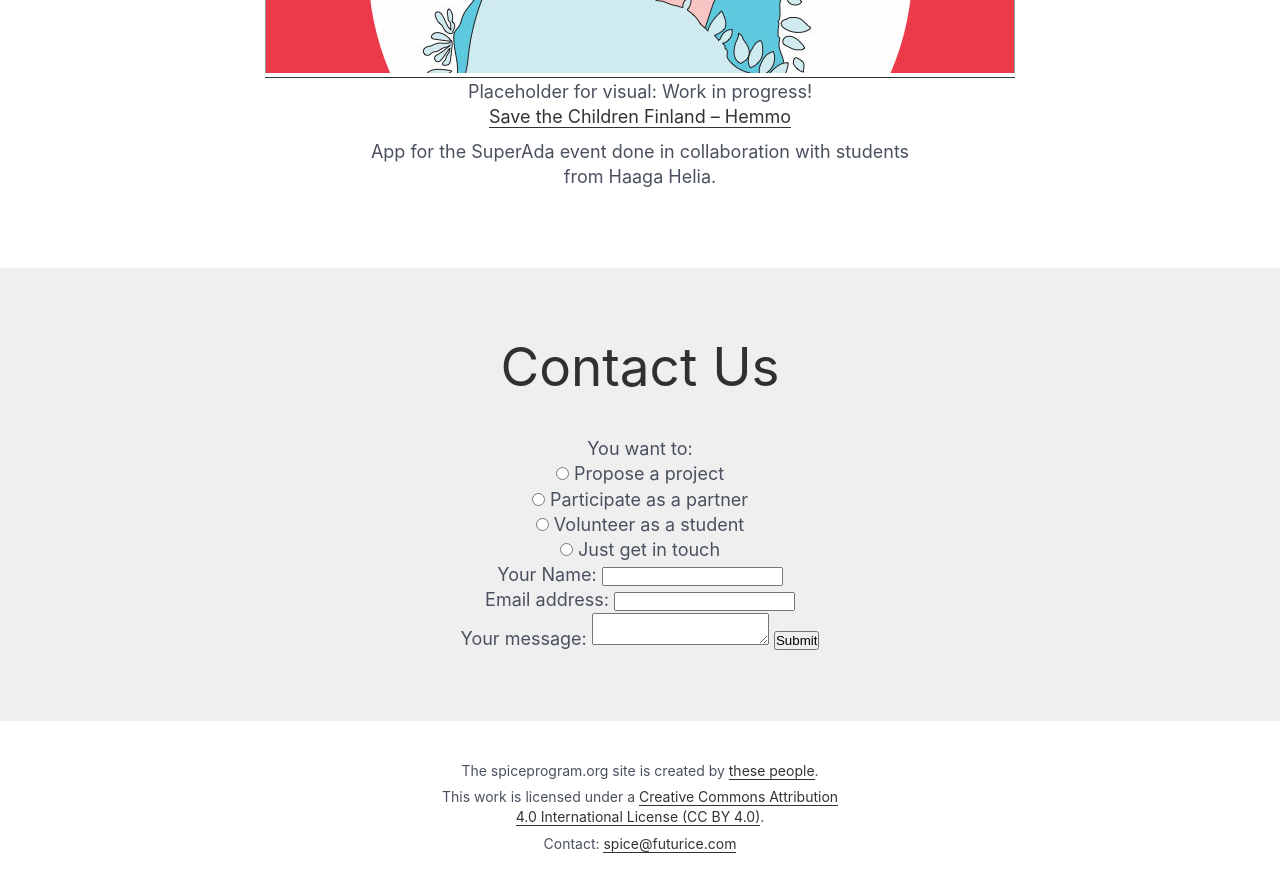
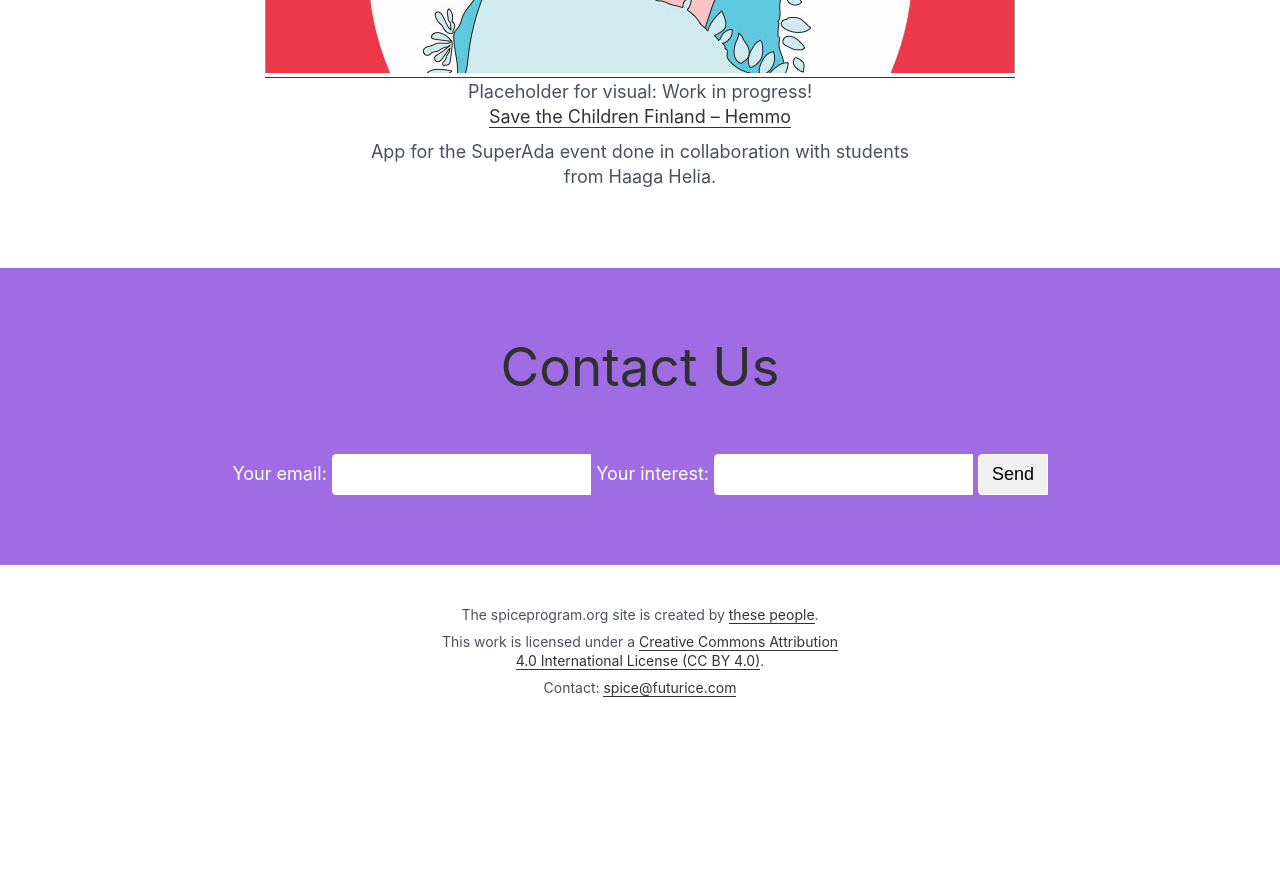
Before and after one commit to futurice/spiceprogram, a Jekyll site: the page built from chilicorn-fund/index.html, in a window 1280 px wide and 900 px high, scrolled down 6090 px. Shown: the top 892 px of the window. Built offline with Jekyll 4.4.1, drawn with Linux system fonts in a browser that asks for light colours; nearby versions of some CDN libraries; after the commit the page ends 6835 px from its top, so only the background shows below that.

Commit message:
Update index.html
Updated the contact form at the bottom to use formspree.io, styling needs work still

```diff
--- a/chilicorn-fund/index.html
+++ b/chilicorn-fund/index.html
@@ -234,42 +234,21 @@ custom_js:
   </div>
 </section>
 
-
-<section class="contact">
+<section class="newsletter">
   <div class="container">
     <div class="section-header">
-      <a name="contact"></a>
       <h2>Contact Us</h2>
     </div>
-    <form action="contact-us.php">
 
-    <label class="form-label">You want to:</label>
-    <div class="radio-group">
-      <div class="radio">
-        <input id="radio_contact_project" name="objective" value="Propose a project" type="radio">
-          <label for="radio_contact_project">Propose a project</label>
-      </div>
-      <div class="radio">
-        <input id="radio_contact_partner" name="objective" value="Participate as a partner" type="radio">
-          <label for="radio_contact_partner">Participate as a partner</label>
-      </div>
-      <div class="radio">
-        <input id="radio_contact_student" name="objective" value="Participate as a partner" type="radio">
-          <label for="radio_contact_student">Volunteer as a student</label>
-      </div>
-      <div class="radio">
-        <input id="radio_contact_other" name="objective" value="Participate as a partner" type="radio">
-          <label for="radio_contact_other">Just get in touch</label>
-      </div>
-
-      <label for="name"> Your Name:<label>
-      <input type="text" name="name" value=""><br>
-      <label for="email"> Email address:<label>
-      <input type="text" name="email" value=""><br>
-      <label for="message"> Your message:<label>
-      <textarea id="message" placeholder="Tell us more about your intentions to collaborate with us."> </textarea>
-
-      <input type="submit" value="Submit">
+    <form class="sign-up form" action="https://formspree.io/spice@futurice.com"
+        method="POST">
+      <label for="email"> Your email:<label>
+      <input class="form__input" type="email" name="_replyto">
+      <label for="reason"> Your interest:<label>
+      <input class="form__input" type="text" name="reason">
+      <!-- the one below is a formspree honeypot input to attract bots, so it knows to disregard the submit -->
+      <input type="text" name="_gotcha" style="display:none" />
+      <input class="form__input" type="submit" value="Send">
     </form>
 
   </div>
```
